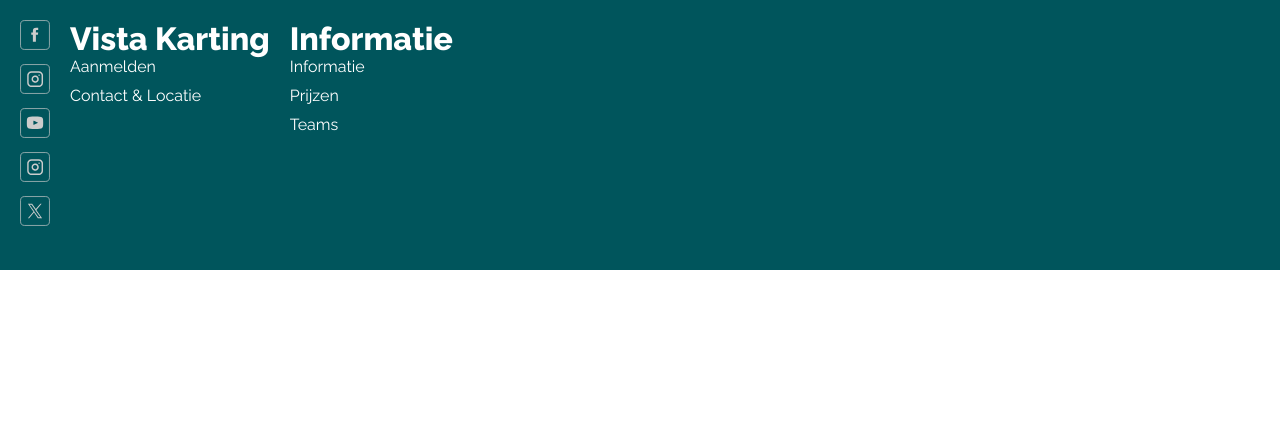
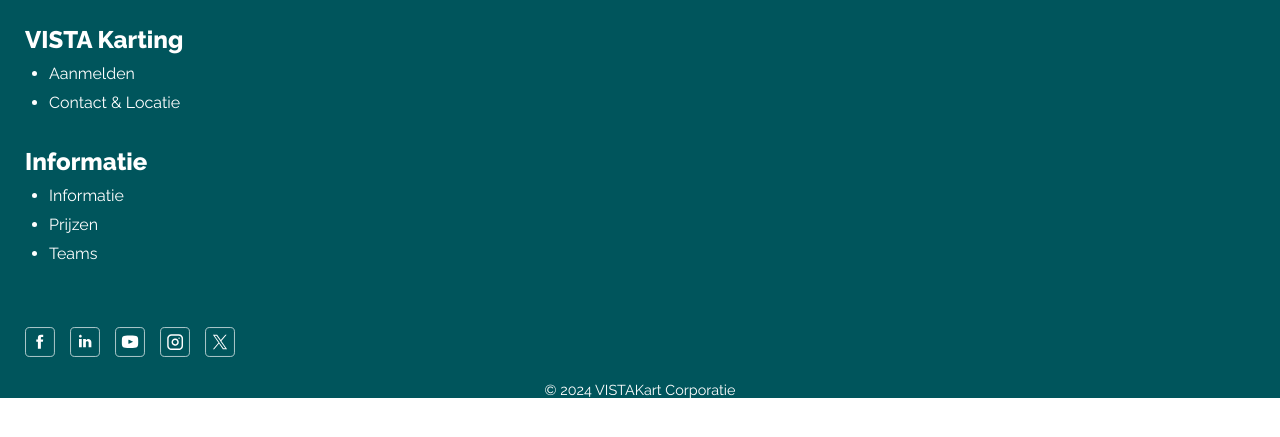
Before and after one commit to JJoshhuaaa/VistaKartApp, a PHP site: page /footer.html in a window 1280 px wide. Shown: the top 437 px of the page. Run offline with PHP 8.4, Linux system fonts and the light colour scheme.

Commit message:
footer push

```diff
--- a/footer.html
+++ b/footer.html
@@ -14,70 +14,51 @@
 <body>
     <footer class="footer">
         <div class="footer_content">
-            <div class="footer_content footer_content_column_social">
-                <div class="footer_content_column_icons">
-                    <a href="https://www.facebook.com/yourpage" target="_blank" rel="noopener noreferrer">
-                        <img alt="Facebook" src="assets/img/Facebook_Icon.svg">
-                    </a>
-                    <a href="https://www.facebook.com/yourpage" target="_blank" rel="noopener noreferrer">
-                        <img alt="LinkedIn" src="assets/img/Instagram_Icon.svg">
-                    </a>
-                    <a href="https://www.facebook.com/yourpage" target="_blank" rel="noopener noreferrer">
-                        <img alt="Youtube" src="assets/img/Youtube_Icon.svg">
-                    </a>
-                    <a href="https://www.instagram.com/yourprofile" target="_blank" rel="noopener noreferrer">
-                        <img alt="Instagram" src="assets/img/Instagram_Icon.svg">
-                    </a>
-                    <a href="https://www.linkedin.com/in/yourprofile" target="_blank" rel="noopener noreferrer">
-                        <img alt="Twitter" src="assets/img/Twitter_Icon.svg">
-                    </a>
-                </div>
-            </div>
             <div class="footer_content_column">
                 <div class="footer_content_column_text">
-                    <h3>
-                        Vista Karting
-                    </h3>
+                    <h3>VISTA Karting</h3>
                     <ul>
-                        <li>
-                            <a href="Aanmelden.html">
-                                Aanmelden
-                            </a>
-                        </li>
-                        <li>
-                            <a href="contact.html">
-                                Contact & Locatie
-                            </a>
-                        </li>
+                        <li><a href="Aanmelden.html">Aanmelden</a></li>
+                        <li><a href="contact.html">Contact & Locatie</a></li>
                     </ul>
                 </div>
             </div>
+
             <div class="footer_content_column">
                 <div class="footer_content_column_text">
-                    <h3>
-                        Informatie
-                    </h3>
+                    <h3>Informatie</h3>
                     <ul>
-                        <li>
-                            <a href="Info.html">
-                                Informatie
-                            </a>
-                        </li>
-                        <li>
-                            <a href="prijzen.html">
-                                Prijzen
-                            </a>
-                        </li>
-                        <li>
-                            <a href="teams.html">
-                                Teams
-                            </a>
-                        </li>
+                        <li><a href="Info.html">Informatie</a></li>
+                        <li><a href="prijzen.html">Prijzen</a></li>
+                        <li><a href="teams.html">Teams</a></li>
                     </ul>
                 </div>
             </div>
         </div>
-        <div class="timestamp"></div>
+
+        <div class="footer_content footer_content_column_icons">
+            <a href="https://www.facebook.com/yourpage" target="_blank" rel="noopener noreferrer">
+                <img alt="Facebook" src="assets/img/Facebook_Icon.svg">
+            </a>
+            <a href="https://www.linkedin.com/yourprofile" target="_blank" rel="noopener noreferrer">
+                <img alt="LinkedIn" src="assets/img/LinkedIn_Icon.svg">
+            </a>
+            <a href="https://www.youtube.com/yourprofile" target="_blank" rel="noopener noreferrer">
+                <img alt="Youtube" src="assets/img/Youtube_Icon.svg">
+            </a>
+            <a href="https://www.instagram.com/yourprofile" target="_blank" rel="noopener noreferrer">
+                <img alt="Instagram" src="assets/img/Instagram_Icon.svg">
+            </a>
+            <a href="https://www.twitter.com/yourprofile" target="_blank" rel="noopener noreferrer">
+                <img alt="Twitter" src="assets/img/Twitter_Icon.svg">
+            </a>
+        </div>
+
+        <div class="footer_bottom">
+            <p class="timestamp">© 2024 VISTAKart Corporatie</p>
+        </div>
     </footer>
+
+
 </body>
 </html>
--- a/header-footer/header-footer.css
+++ b/header-footer/header-footer.css
@@ -1,4 +1,6 @@
-
+* {
+    color: #fff;
+}
 /* Preloader */
 #preloader {
     position: fixed;
@@ -84,43 +86,32 @@
 }
 
 
-footer {
-    background-color: #00555C;
-    color: #fff;
-    text-align: center;
+.foot {
+    flex-direction: column;
+    align-items: flex-start;
     padding: 20px;
 }
 
 .footer_content {
-    display: flex;
-    flex-wrap: wrap;
-    gap: 20px;
+    padding-left: 25px;
 }
 
-.footer_content_column_social {
+
+.footer_content_column {
+    text-align: center;
+    padding-top: 25px;
 }
 
 .footer_content_column_icons {
     display: flex;
-    flex-direction: column;
-    align-items: center;
-    gap: 10px;
-    filter: brightness(0.8);
+    flex-direction: row;
+    gap: 15px;
+    margin-top: 5%;
 }
 
 .footer_content_column_icons img {
     width: 30px;
     height: 30px;
-    filter: brightness(1);
-}
-
-.footer_content_column_icons img:hover {
-    color: white;
-    filter: brightness(1000);
-}
-
-.footer_content_column {
-
 }
 
 .footer_content_column_text {
@@ -128,16 +119,15 @@ footer {
 }
 
 .footer_content_column_text h3 {
-    font-size: 2rem;
+    font-size: 1.5rem;
     font-weight: 800;
 }
 
 .footer_content_column_text ul {
-    padding: 0;
+    padding: 10px 0 0 1.5rem;
 }
 
 .footer_content_column_text li {
-    list-style: none;
     margin-bottom: 10px;
 }
 
@@ -146,11 +136,21 @@ footer {
     text-decoration: none;
     transition: color 0.3s ease;
 }
+
 .footer_content_column_text a:hover {
     text-decoration: underline;
 }
 
+.footer_bottom {
+    margin-top: 20px;
+}
+
 .timestamp {
-    margin-top: 20px;
     font-size: 0.9rem;
 }
+
+.footer {
+    background-color: #00555C;
+    color: #fff;
+    text-align: center;
+}
```
